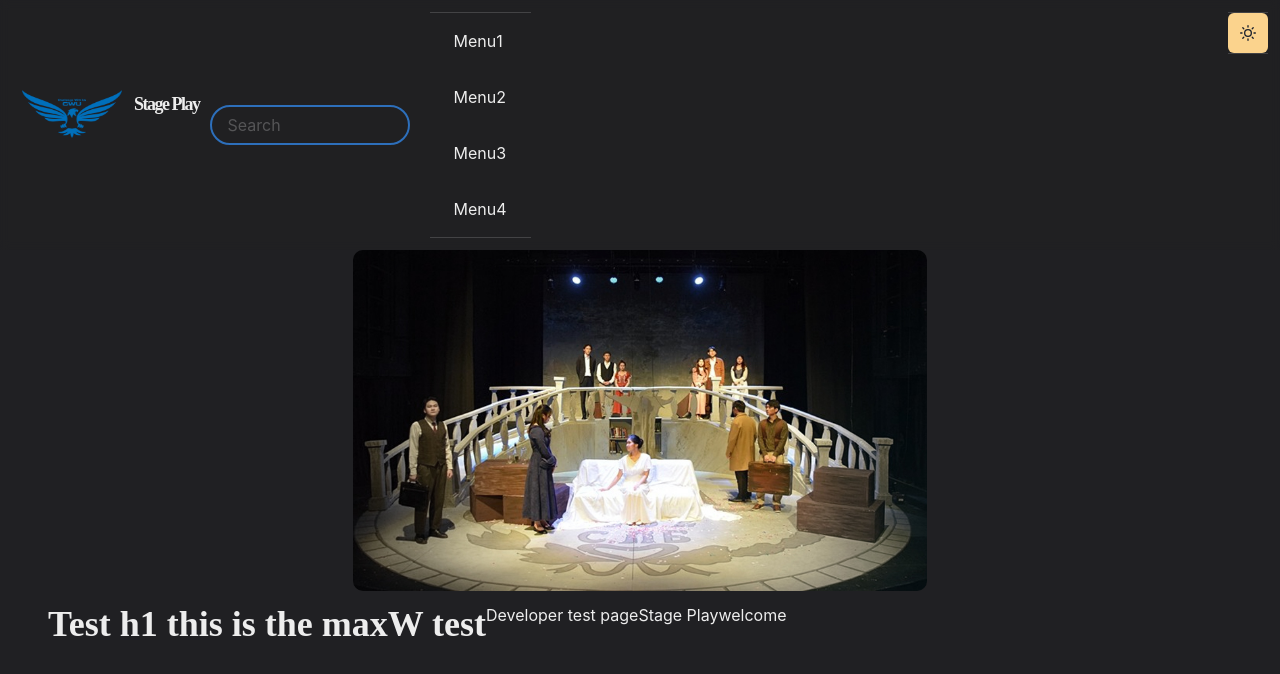
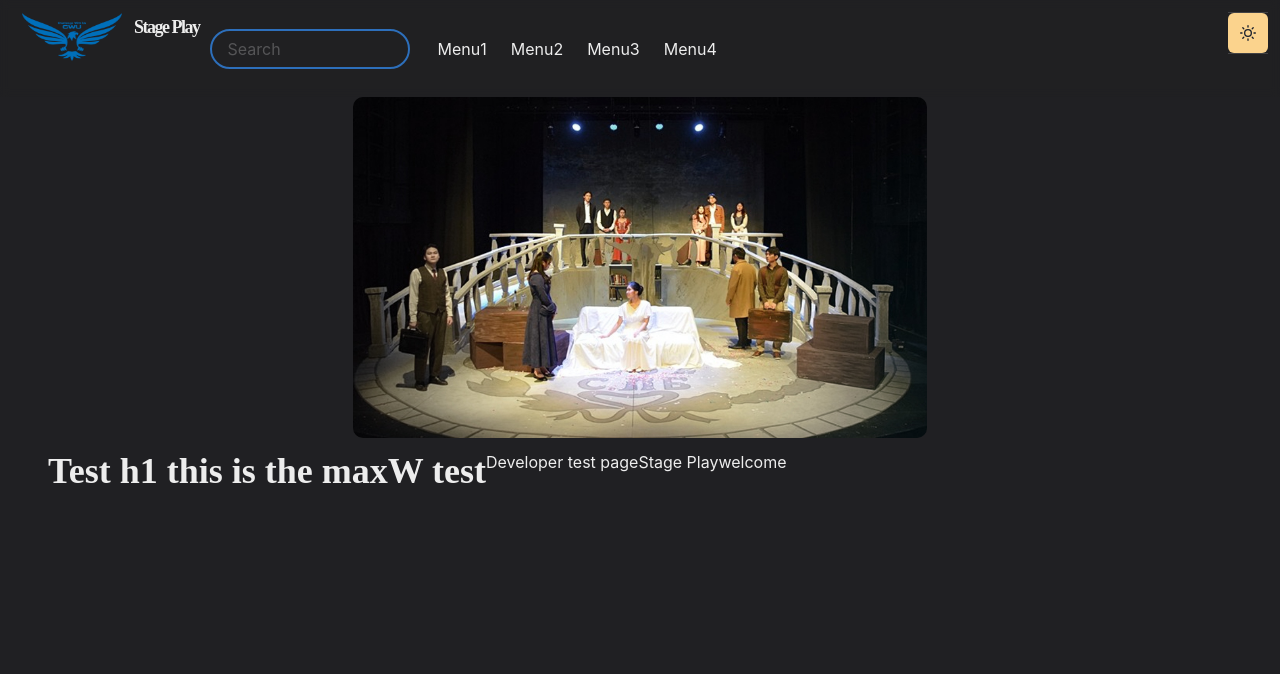
Before and after one commit to Haetae-Code/NextJS_Stage_Play, a Next.js app: page / in a window 1280 px wide. Shown: the top 674 px of the page. Built offline with nearby package versions, Linux system fonts and the light colour scheme.

Commit message:
Revert "test(navbar): Add accordionButton on PC version to NavBar (need to complement)"
This reverts commit 100082d0f350b487742df073327ad11fe22696e1.

```diff
--- a/components/NavBar.js
+++ b/components/NavBar.js
@@ -90,42 +90,18 @@ const Navbar = props => {
             flexGrow={1}
             mt={{ base: 4, md: 0 }}
           >
-          <Accordion>
-            <AccordionItem>
-              <h2>
-                <Menu isLazy id="navbar-menu">
-                  <AccordionButton>
           <LinkItem href="/" path={path}>
             Menu1
           </LinkItem>
-                  </AccordionButton>
-
-                  <AccordionButton>
           <LinkItem href="/" path={path}>
             Menu2
           </LinkItem>
-                  </AccordionButton>
-
-                  <AccordionButton>
           <LinkItem href="/" path={path}>
             Menu3
           </LinkItem>
-                  </AccordionButton>
-
-                  <AccordionButton>
           <LinkItem href="/" path={path}>
             Menu4
           </LinkItem>
-                  </AccordionButton>
-                </Menu>
-              </h2>
-              <AccordionPanel pb={4}>
-                이건 피씨버전에 들어가는 건가.
-              </AccordionPanel>
-            </AccordionItem>
-          </Accordion>
-
-
           {/* <LinkItem
             target="_blank"
             href="/"
```
Lines whose indentation alone changed are shown as unchanged.
